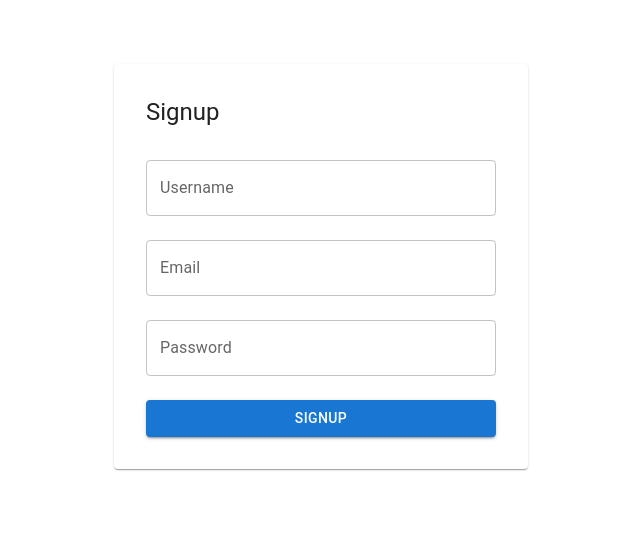
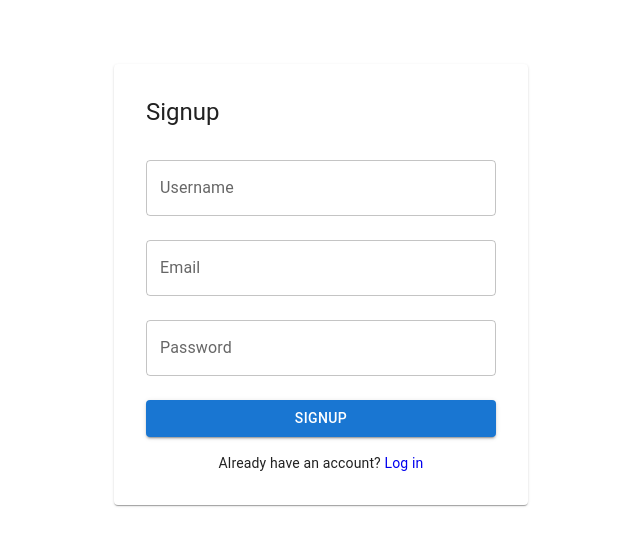
Before and after one commit to Nidhi-Sharma-1612/taskplanet-social, a React app in the folder frontend/: page /signup in a window 1280 px wide. Shown: the top 546 px of the page, without its empty margins (319-959 px from the left). Built offline with nearby package versions, Linux system fonts and the light colour scheme; no server answers; the HTML template or start-up script is replaced by a standard one.

Commit message:
Add navigation links between login and signup pages

```diff
--- a/frontend/src/pages/Login.jsx
+++ b/frontend/src/pages/Login.jsx
@@ -3,6 +3,7 @@ import { Button, TextField, Typography, Box, Paper } from "@mui/material";
 import { useNavigate } from "react-router-dom";
 import api from "../services/api";
 import { useAuth } from "../context/useAuth";
+import { Link } from "react-router-dom";
 
 export default function Login() {
   const [email, setEmail] = useState("");
@@ -51,6 +52,13 @@ export default function Login() {
             Login
           </Button>
         </form>
+
+        <Typography variant="body2" align="center" sx={{ mt: 2 }}>
+          Don&apos;t have an account?{" "}
+          <Link to="/signup" style={{ textDecoration: "none" }}>
+            Sign up
+          </Link>
+        </Typography>
       </Paper>
     </Box>
   );
--- a/frontend/src/pages/Signup.jsx
+++ b/frontend/src/pages/Signup.jsx
@@ -3,6 +3,7 @@ import { Button, TextField, Typography, Box, Paper } from "@mui/material";
 import { useNavigate } from "react-router-dom";
 import api from "../services/api";
 import { useAuth } from "../context/useAuth";
+import { Link } from "react-router-dom";
 
 export default function Signup() {
   const [username, setUsername] = useState("");
@@ -63,6 +64,12 @@ export default function Signup() {
             Signup
           </Button>
         </form>
+        <Typography variant="body2" align="center" sx={{ mt: 2 }}>
+          Already have an account?{" "}
+          <Link to="/login" style={{ textDecoration: "none" }}>
+            Log in
+          </Link>
+        </Typography>
       </Paper>
     </Box>
   );
```
